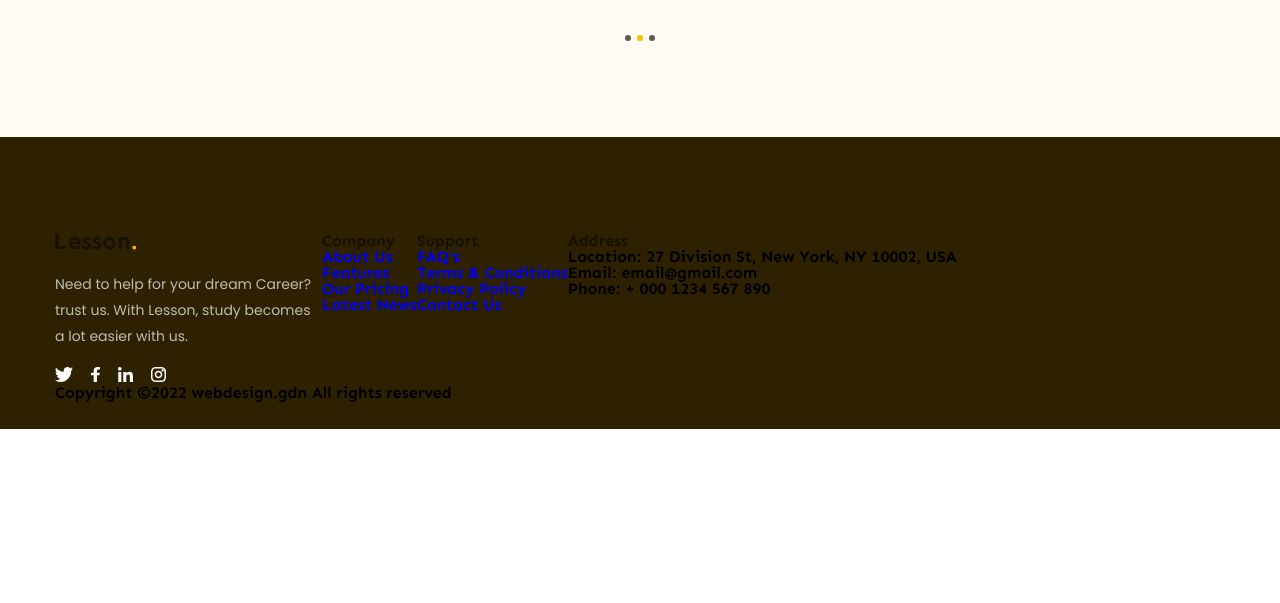
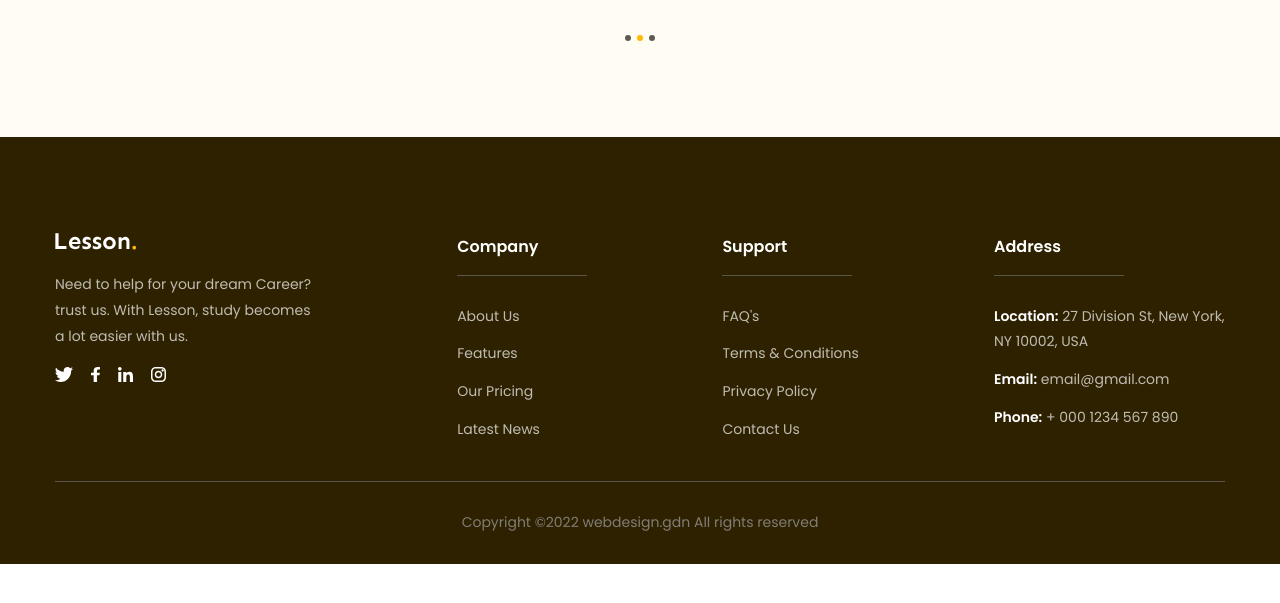
Before and after one commit to ngxvanquan/Project-02-F8, a plain HTML site: page index.html in a window 1280 px wide. Shown: the part 4459-5062 px from the top of the page. After the commit the page ends 5023 px from the top, so only its background shows below. Drawn offline with Linux system fonts and the light colour scheme.

Commit message:
Update Footer

```diff
--- a/assets/css/style.css
+++ b/assets/css/style.css
@@ -10,7 +10,6 @@ body {
     font-size: 1.6rem;
     font-family: "Sen", sans-serif;
     scroll-behavior: smooth;
-    height: 10000px;
 }
 
 /* Commom */
@@ -732,6 +731,10 @@ a {
     padding: 96px 0 28px;
 }
 
+.footer .row {
+    justify-content: space-between;
+}
+
 .footer .row .column:first-child {
     width: 267px;
 }
@@ -751,3 +754,70 @@ a {
     gap: 18px;
     margin-top: 18px;
 }
+
+.footer .row .column .heading {
+    color: #fff;
+    font-family: Poppins;
+    font-size: 1.6rem;
+    font-style: normal;
+    font-weight: 600;
+    line-height: 1.75; /* 175% */
+}
+
+.footer .row .column .seperate {
+    width: 130px;
+    height: 1px;
+    background: #59554b;
+    margin-top: 14px;
+}
+
+.footer .row .column .list {
+    display: flex;
+    flex-direction: column;
+    gap: 12px;
+    margin-top: 28px;
+}
+
+.footer .row .column .item a {
+    color: #bfbcb2;
+    font-family: Poppins;
+    font-size: 1.4rem;
+    font-style: normal;
+    font-weight: 400;
+    line-height: 1.85; /* 185.714% */
+}
+
+.footer .row .column:last-child {
+    width: 231px;
+}
+
+.footer .row .column .info {
+    color: #bfbcb2;
+    font-family: Poppins;
+    font-size: 1.4rem;
+    font-style: normal;
+    font-weight: 400;
+    line-height: 1.85; /* 185.714% */
+}
+
+.footer .row .column .info .bold {
+    font-weight: 600;
+    color: #fff;
+}
+
+.footer .seperate {
+    height: 1px;
+    background: #59554b;
+    margin-top: 38px;
+}
+
+.footer .copyright {
+    color: #807d74;
+    text-align: center;
+    font-family: Poppins;
+    font-size: 1.4rem;
+    font-style: normal;
+    font-weight: 400;
+    line-height: 1.85; /* 185.714% */
+    margin-top: 28px;
+}
--- a/index.html
+++ b/index.html
@@ -748,7 +748,7 @@
                 <div class="row">
                     <div class="column">
                         <img
-                            src="./assets/image/logo.svg"
+                            src="./assets/image/logo-white.svg"
                             alt="Lesson."
                             class="logo"
                         />
@@ -790,17 +790,17 @@
                     <div class="column">
                         <h3 class="heading lv3">Company</h3>
                         <div class="seperate"></div>
-                        <ul>
-                            <li>
+                        <ul class="list">
+                            <li class="item">
                                 <a href="#!">About Us</a>
                             </li>
-                            <li>
+                            <li class="item">
                                 <a href="#!">Features</a>
                             </li>
-                            <li>
+                            <li class="item">
                                 <a href="#!">Our Pricing</a>
                             </li>
-                            <li>
+                            <li class="item">
                                 <a href="#!">Latest News</a>
                             </li>
                         </ul>
@@ -808,17 +808,17 @@
                     <div class="column">
                         <h3 class="heading">Support</h3>
                         <div class="seperate"></div>
-                        <ul>
-                            <li>
-                                <a href="#!">FAQ’s</a>
+                        <ul class="list">
+                            <li class="item">
+                                <a href="#!">FAQ's</a>
                             </li>
-                            <li>
+                            <li class="item">
                                 <a href="#!">Terms & Conditions</a>
                             </li>
-                            <li>
+                            <li class="item">
                                 <a href="#!">Privacy Policy</a>
                             </li>
-                            <li>
+                            <li class="item">
                                 <a href="#!">Contact Us</a>
                             </li>
                         </ul>
@@ -826,22 +826,22 @@
                     <div class="column">
                         <h3 class="heading">Address</h3>
                         <div class="seperate"></div>
-                        <ul>
-                            <li>
-                                <p class="location">
-                                    <strong>Location:</strong>
+                        <ul class="list">
+                            <li class="item">
+                                <p class="info">
+                                    <strong class="bold">Location:</strong>
                                     27 Division St, New York, NY 10002, USA
                                 </p>
                             </li>
-                            <li>
-                                <p class="email">
-                                    <strong>Email:</strong>
+                            <li class="item">
+                                <p class="info">
+                                    <strong class="bold">Email:</strong>
                                     email@gmail.com
                                 </p>
                             </li>
-                            <li>
-                                <p class="phone">
-                                    <strong>Phone:</strong>
+                            <li class="item">
+                                <p class="info">
+                                    <strong class="bold">Phone:</strong>
                                     + 000 1234 567 890
                                 </p>
                             </li>
```
Also changed, not shown: assets/image/logo-white.svg (added).
